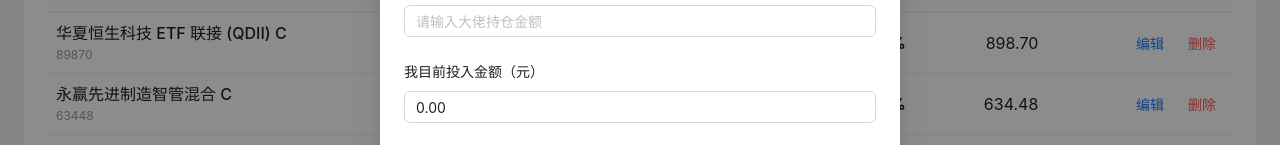
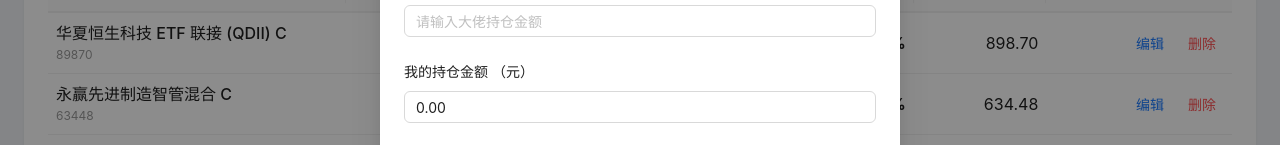
Before and after one commit to CoKoii/YJJSQ, a Vue app: page / in a window 1280 px wide. Both pictures are taken after a click on the button "新增". Shown: the part 349-494 px from the top of the page. Built offline with nearby package versions, Linux system fonts and the light colour scheme.

Commit message:
更新表单标签，将“我目前投入金额”修改为“我的持仓金额”

```diff
--- a/src/components/HoldingsTable.vue
+++ b/src/components/HoldingsTable.vue
@@ -109,7 +109,7 @@
           />
         </a-form-item>
 
-        <a-form-item label="我目前投入金额（元）" name="myActualAmount">
+        <a-form-item label="我的持仓金额	（元）" name="myActualAmount">
           <a-input-number
             v-model:value="formData.myActualAmount"
             :min="0"
```
